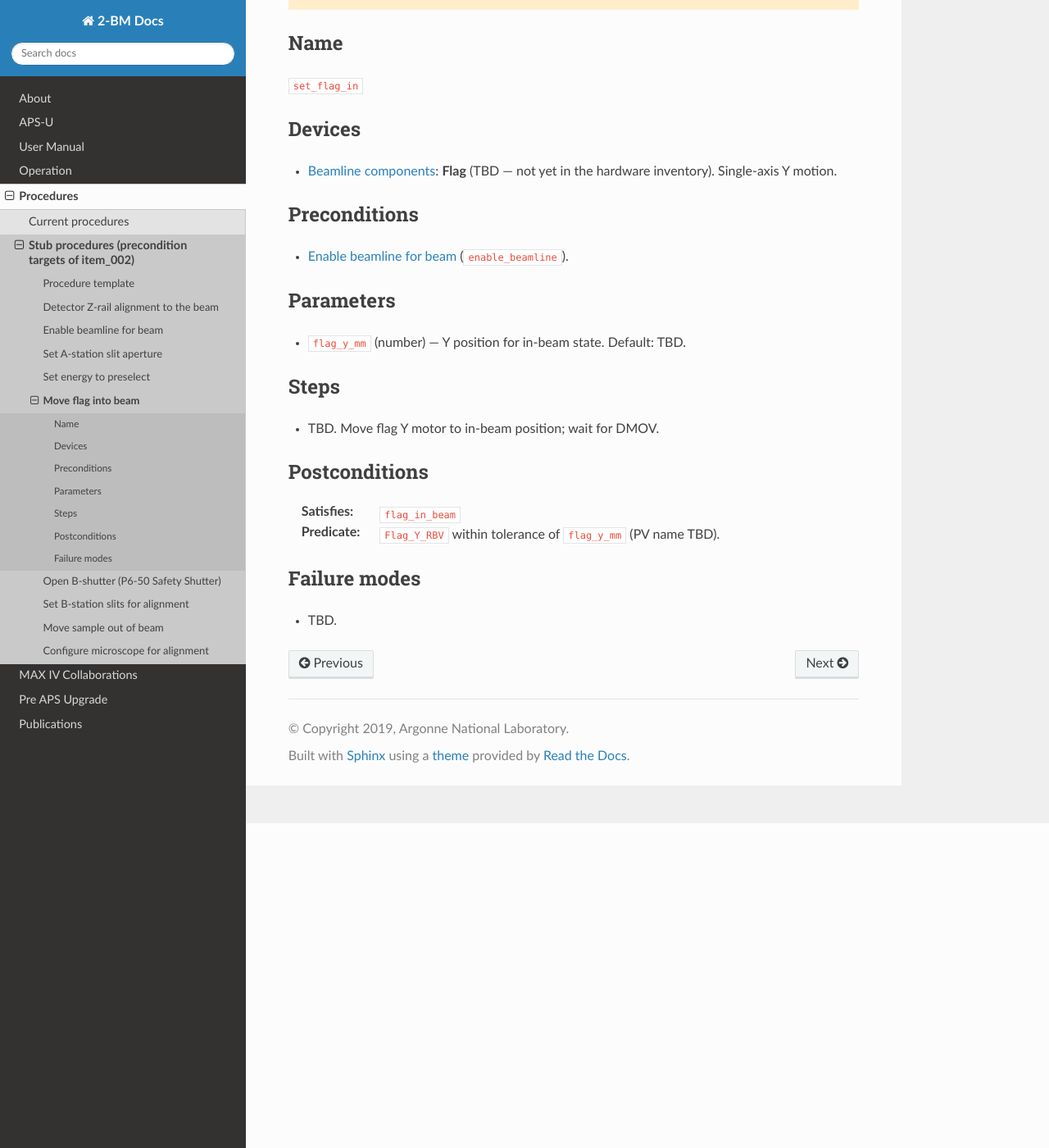
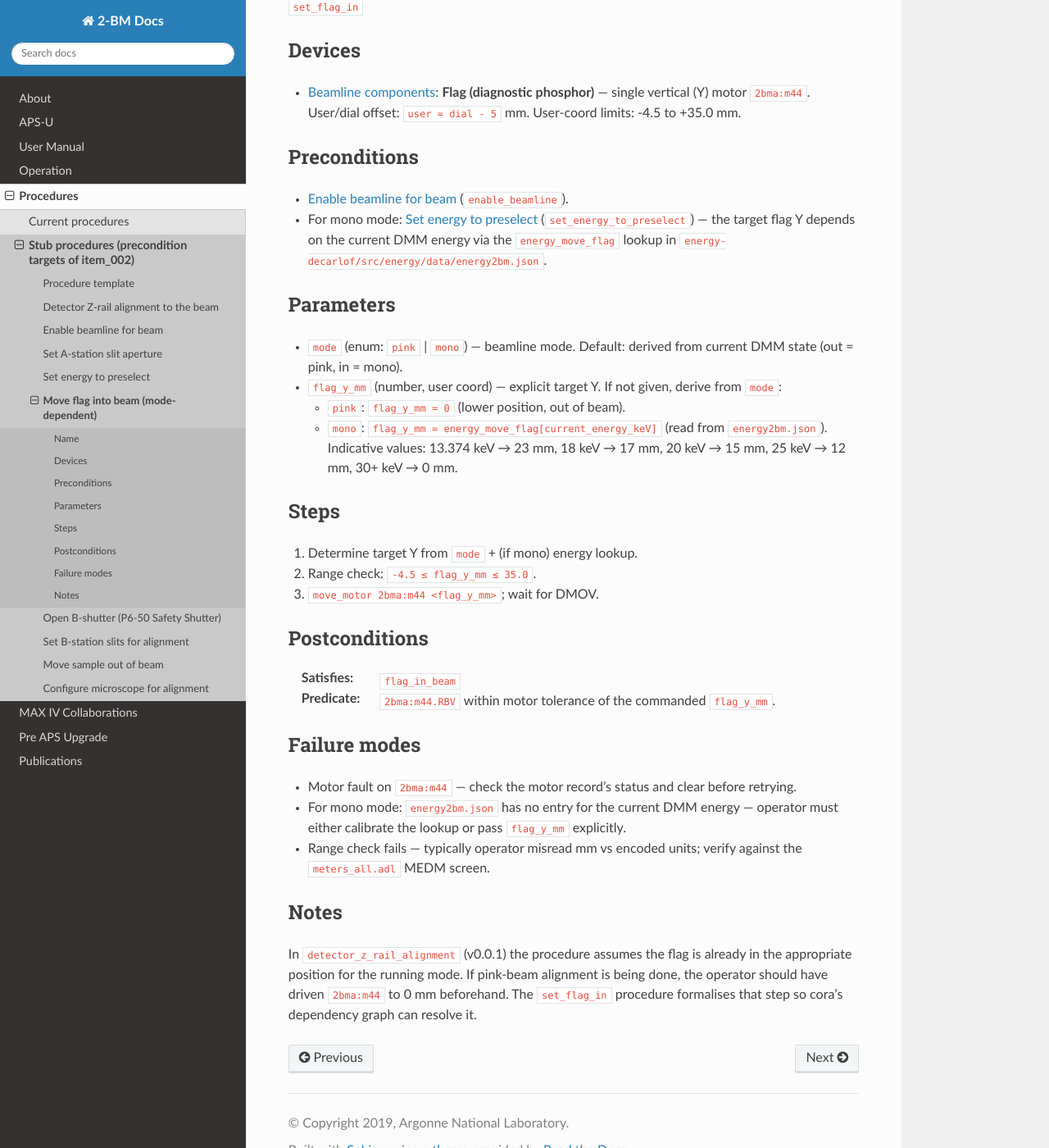
Before and after one commit to xray-imaging/2bm-docs, a Sphinx documentation site: the page built from docs/source/procedures/item_006.rst, in a window 1280 px wide and 1400 px high, scrolled down 396 px. Shown: the whole window at 82% size. Built offline with Sphinx 7.4.7 and the Read the Docs theme 3.1.0, drawn with Linux system fonts in a browser that asks for light colours; the version number could not be read and is left out; some of the changed text lies outside the part shown.

Commit message:
docs: add Flag (2bma:m44) as a component; populate item_006
Flag is a vertical (Y) phosphor-screen diagnostic at ~20.6 m from
source, viewed by a visible-light camera. In pink-beam mode it
parks at the lower position (Y=0 mm user, dial 5 mm; user=dial-5
offset). In mono mode it raises to block the M1 scattered halo;
the exact Y is energy-dependent (per energy_move_flag in
energy-decarlof's energy2bm.json).

Changes:

- item_020.rst: new "Flag (diagnostic phosphor)" subsection,
  inserted between the A-shutter and L3 Slits blocks
  (z-ordered). Documents the PV (2bma:m44), user/dial offset,
  limits (-4.5 to +35 mm user), and the full
  energy -> flag-Y table from energy2bm.json.
- item_006.rst: stub flag procedure no longer marks the hardware
  as "future" -- now references the real PV and the mode/energy
  lookup. Adds explicit pink vs mono behaviour, derived target,
  range check.
- item_002.rst: flag_in_beam row of the Preconditions table now
  names 2bma:m44 and the mode-derived target instead of the
  future-hardware caveat.
- procedures.rst index: same caveat removed.

```diff
--- a/docs/source/procedures.rst
+++ b/docs/source/procedures.rst
@@ -53,8 +53,9 @@ procedure is implemented.
 - :doc:`procedures/item_005` — ``set_energy_to_preselect``.
   Satisfies ``energy_configured``.
 - :doc:`procedures/item_006` — ``set_flag_in``. Satisfies
-  ``flag_in_beam``. (Flag itself is a future addition to the
-  hardware inventory.)
+  ``flag_in_beam``. (Flag is ``2bma:m44`` in
+  :doc:`manual/item_020`; energy-dependent target Y from
+  ``energy-decarlof``'s ``energy2bm.json``.)
 - :doc:`procedures/item_007` — ``open_b_shutter``. Satisfies
   ``b_shutter_open``.
 - :doc:`procedures/item_008` — ``set_b_slits``. Satisfies
--- a/docs/source/procedures/item_002.rst
+++ b/docs/source/procedures/item_002.rst
@@ -108,8 +108,10 @@ cora's dependency graph will be able to auto-resolve them.
        in the ``energy`` package's lookup tables.
      - :doc:`item_005` (``set_energy_to_preselect``)
    * - ``flag_in_beam``
-     - **Flag** moved to its in-beam Y position. *(Flag is a future
-       addition; placeholder.)*
+     - ``2bma:m44`` (Flag Y) at the mode-appropriate position.
+       Pink: ``0 mm`` user. Mono: per ``energy_move_flag`` lookup
+       in ``energy2bm.json`` (~12-23 mm depending on energy;
+       ``0`` at 30+ keV). See item_020's Flag block.
      - :doc:`item_006` (``set_flag_in``)
    * - ``b_shutter_open``
      - ``S02BM-PSS:SBS:BeamBlockingM == OFF`` (inverted enum — OFF
--- a/docs/source/procedures/item_006.rst
+++ b/docs/source/procedures/item_006.rst
@@ -1,20 +1,14 @@
 ============================================
-Move flag into beam
+Move flag into beam (mode-dependent)
 ============================================
 
 .. warning::
 
    **STATUS: STUB.** Placeholder for the procedure that satisfies
    the precondition ``flag_in_beam`` of :doc:`item_002`
-   (``detector_z_rail_alignment``). To be fleshed out as the
-   procedure is implemented.
-
-   The **flag** is a downstream element scheduled to be added to
-   the 2-BM beamline. It is not yet present in
-   :doc:`../manual/item_020` — this stub records the precondition
-   slot so that the procedure graph for ``detector_z_rail_alignment``
-   has a target to point at. Replace the placeholders below once the
-   flag is installed.
+   (``detector_z_rail_alignment``). The flag is now in the
+   :doc:`../manual/item_020` inventory (as ``2bma:m44``); the
+   procedure that orchestrates it is what's still TBD.
 
 
 Name
@@ -26,38 +20,71 @@ Name
 Devices
 -------
 
-- :doc:`../manual/item_020`: **Flag** (TBD — not yet in the
-  hardware inventory). Single-axis Y motion.
+- :doc:`../manual/item_020`: **Flag (diagnostic phosphor)** —
+  single vertical (Y) motor ``2bma:m44``. User/dial offset:
+  ``user = dial - 5`` mm. User-coord limits: -4.5 to +35.0 mm.
 
 
 Preconditions
 -------------
 
 - :doc:`item_003` (``enable_beamline``).
+- For mono mode: :doc:`item_005`
+  (``set_energy_to_preselect``) — the target flag Y depends on
+  the current DMM energy via the
+  ``energy_move_flag`` lookup in
+  ``energy-decarlof/src/energy/data/energy2bm.json``.
 
 
 Parameters
 ----------
 
-- ``flag_y_mm`` (number) — Y position for in-beam state. Default:
-  TBD.
+- ``mode`` (enum: ``pink`` | ``mono``) — beamline mode. Default:
+  derived from current DMM state (out = pink, in = mono).
+- ``flag_y_mm`` (number, user coord) — explicit target Y. If
+  not given, derive from ``mode``:
+
+  - ``pink``: ``flag_y_mm = 0`` (lower position, out of beam).
+  - ``mono``: ``flag_y_mm = energy_move_flag[current_energy_keV]``
+    (read from ``energy2bm.json``). Indicative values:
+    13.374 keV → 23 mm, 18 keV → 17 mm, 20 keV → 15 mm,
+    25 keV → 12 mm, 30+ keV → 0 mm.
 
 
 Steps
 -----
 
-- TBD. Move flag Y motor to in-beam position; wait for DMOV.
+1. Determine target Y from ``mode`` + (if mono) energy lookup.
+2. Range check: ``-4.5 ≤ flag_y_mm ≤ 35.0``.
+3. ``move_motor 2bma:m44 <flag_y_mm>``; wait for DMOV.
 
 
 Postconditions
 --------------
 
 :Satisfies: ``flag_in_beam``
-:Predicate: ``Flag_Y_RBV`` within tolerance of ``flag_y_mm``
-   (PV name TBD).
+:Predicate: ``2bma:m44.RBV`` within motor tolerance of the
+   commanded ``flag_y_mm``.
 
 
 Failure modes
 -------------
 
-- TBD.
+- Motor fault on ``2bma:m44`` — check the motor record's status
+  and clear before retrying.
+- For mono mode: ``energy2bm.json`` has no entry for the current
+  DMM energy — operator must either calibrate the lookup or pass
+  ``flag_y_mm`` explicitly.
+- Range check fails — typically operator misread mm vs encoded
+  units; verify against the ``meters_all.adl`` MEDM screen.
+
+
+Notes
+-----
+
+In ``detector_z_rail_alignment`` (v0.0.1) the procedure assumes
+the flag is already in the appropriate position for the running
+mode. If pink-beam alignment is being done, the operator should
+have driven ``2bma:m44`` to 0 mm beforehand. The
+``set_flag_in`` procedure formalises that step so cora's
+dependency graph can resolve it.
```
Also changed, not shown: docs/source/manual/item_020.rst (+56 -0 lines).
